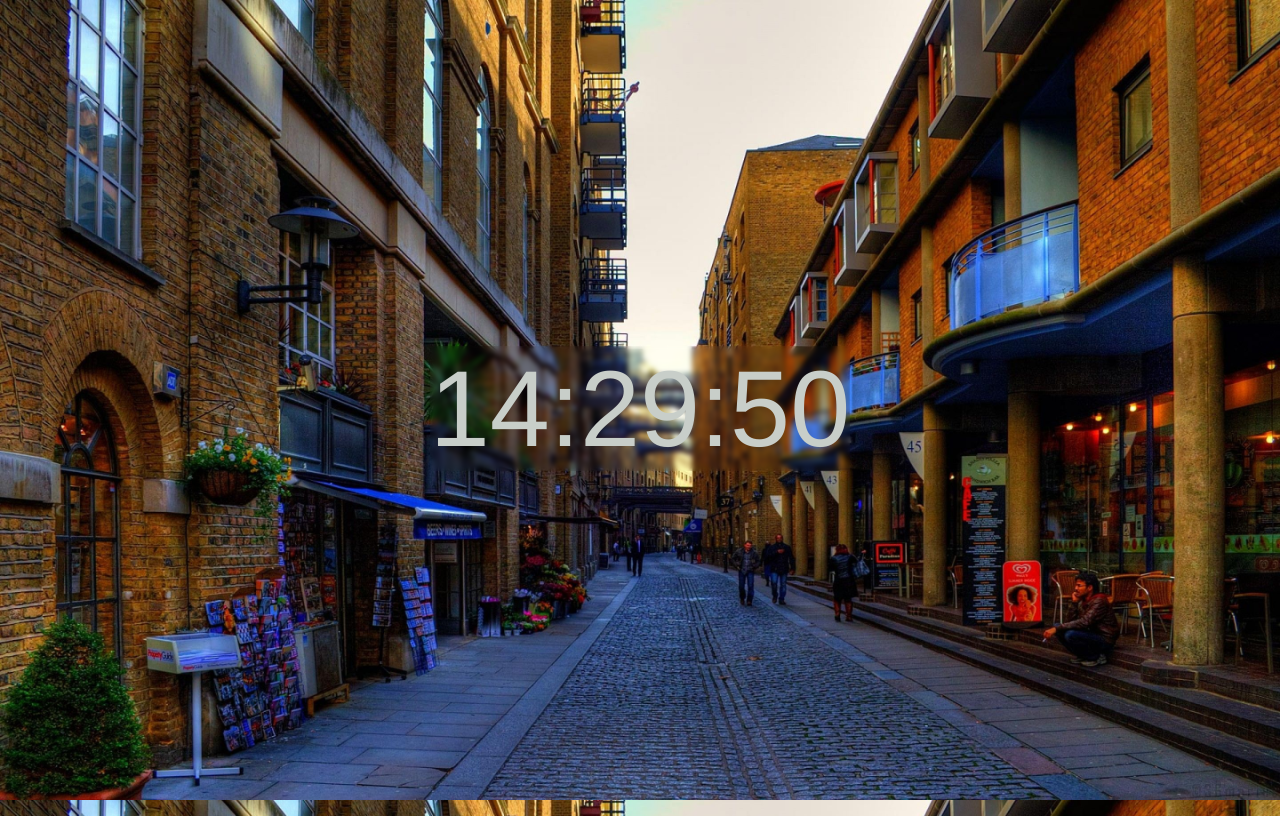
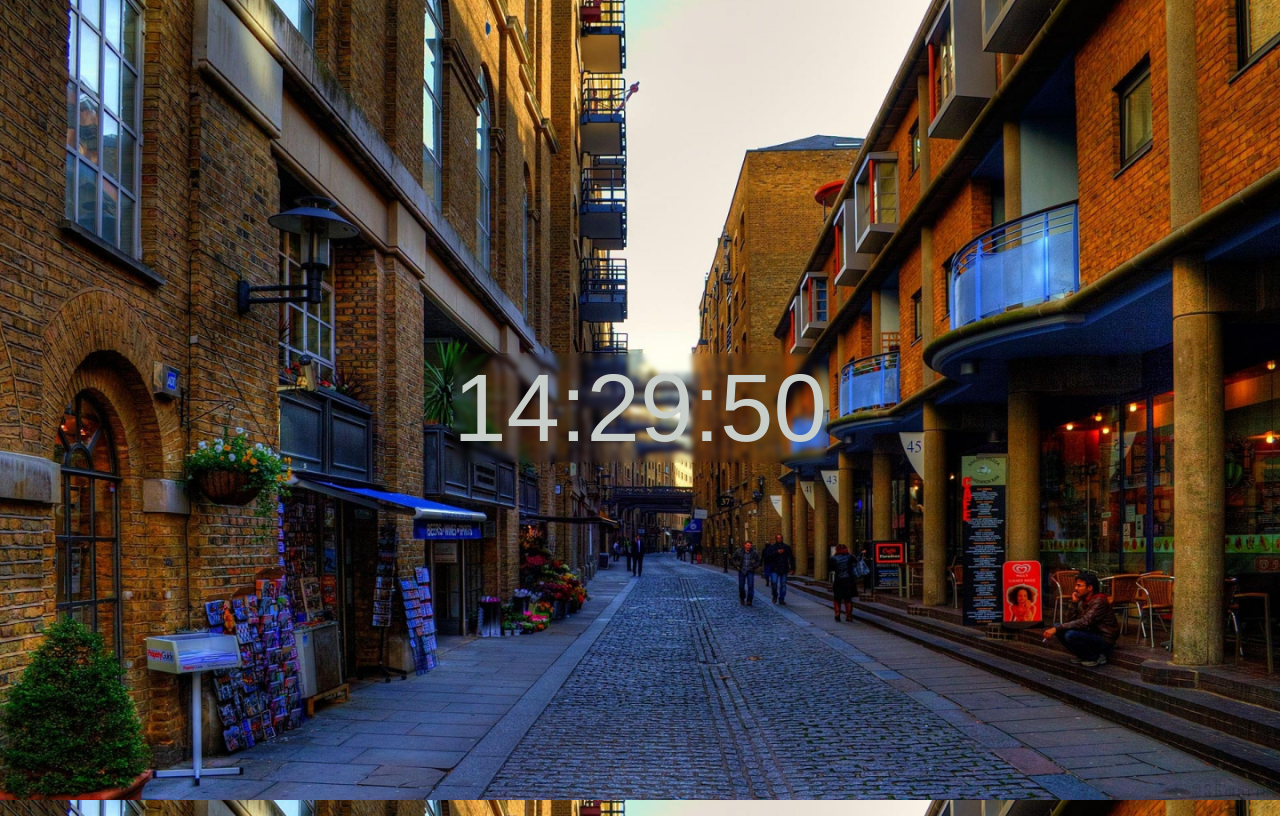
Before and after one commit to skipperForREAL/clockTrial, a plain HTML site: page index.html in a window 1280 px wide. Drawn offline with Linux system fonts and the light colour scheme.

Commit message:
Update style.css

```diff
--- a/style.css
+++ b/style.css
@@ -4,9 +4,7 @@ background-attachment: fixed;
 background-position:center;
 background-repeat: no-repeat;
 background-size: cover;
-    font-size: large;
-    font-family:'Times New Roman', Times, serif;
-    color: antiquewhite;
+
 }
  #clock-container{
     display: flex;
```
